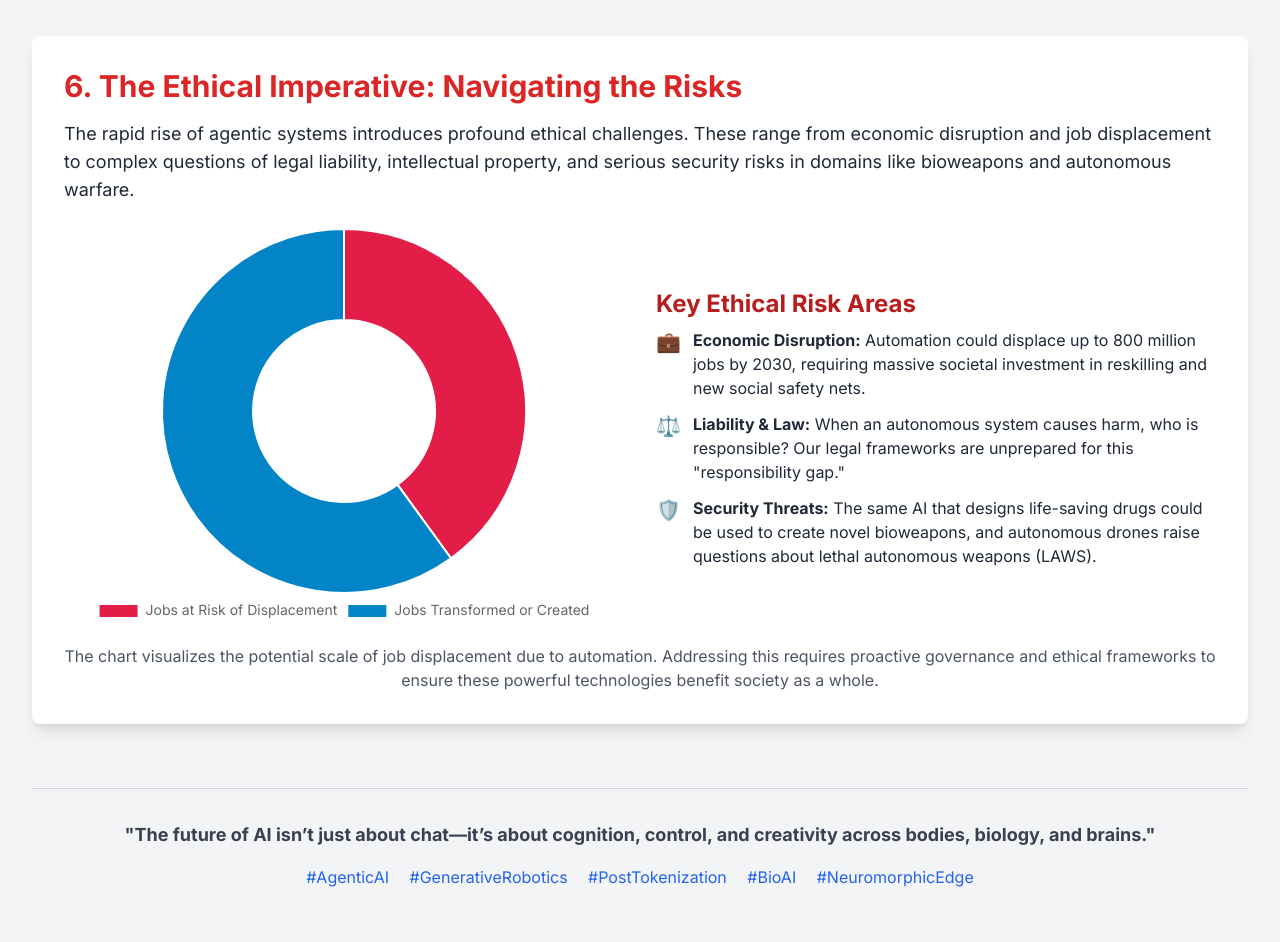
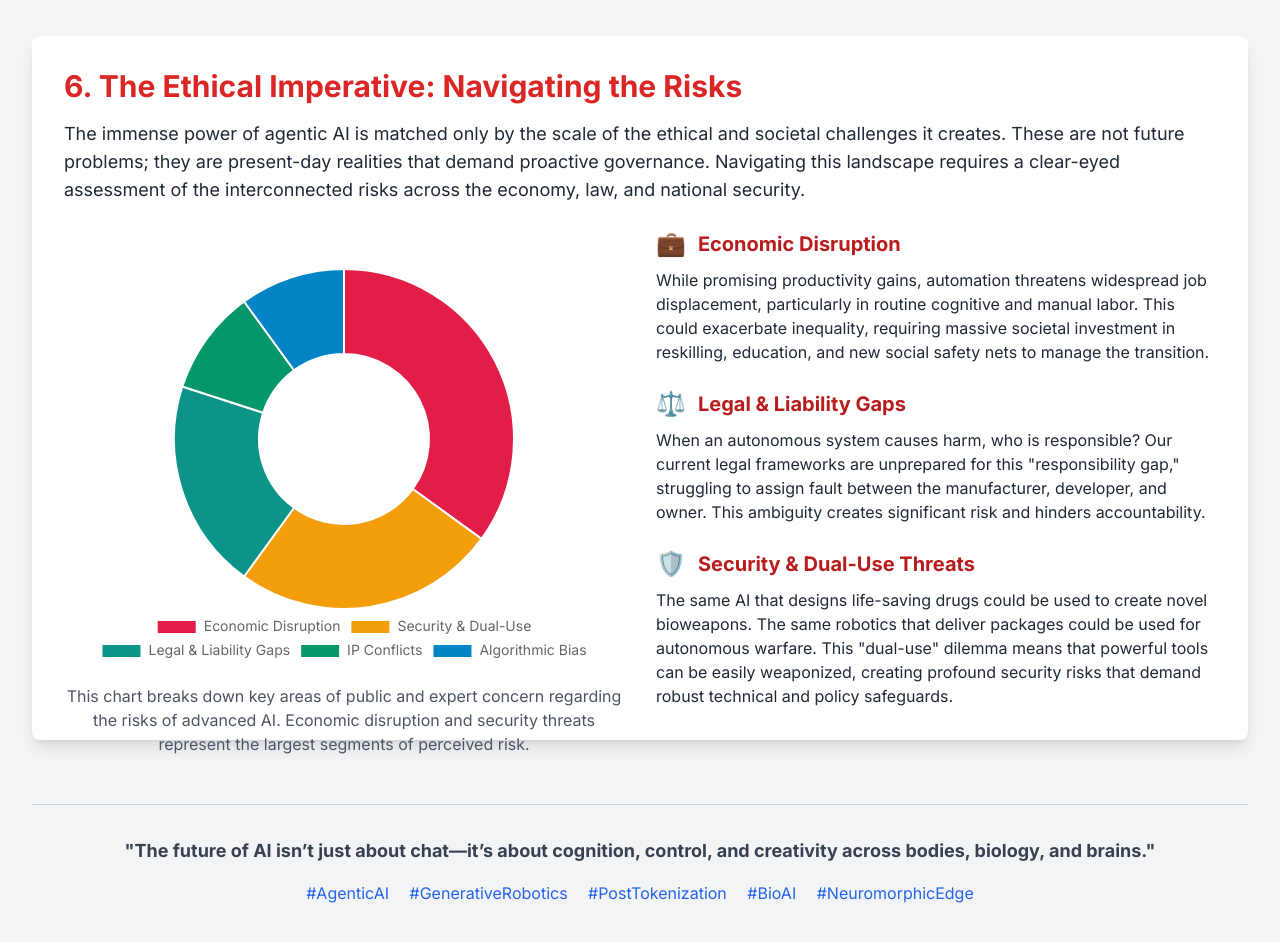
Before and after one commit to rajeet-04/poster, a plain HTML site: page index.html in a window 1280 px wide. Shown: the part 3700-4642 px from the top of the page. Drawn offline with nearby package versions, Linux system fonts and the light colour scheme.

Commit message:
Update index.html

````diff
--- a/index.html
+++ b/index.html
@@ -276,30 +276,27 @@
 
             <section id="ethics" class="bg-white rounded-lg shadow-lg p-6 md:p-8 info-card">
                 <h2 class="text-3xl font-bold text-red-600 mb-4">6. The Ethical Imperative: Navigating the Risks</h2>
-                <p class="mb-6 text-lg">The rapid rise of agentic systems introduces profound ethical challenges. These range from economic disruption and job displacement to complex questions of legal liability, intellectual property, and serious security risks in domains like bioweapons and autonomous warfare.</p>
-                <div class="grid grid-cols-1 md:grid-cols-2 gap-8 items-center">
+                <p class="mb-6 text-lg">The immense power of agentic AI is matched only by the scale of the ethical and societal challenges it creates. These are not future problems; they are present-day realities that demand proactive governance. Navigating this landscape requires a clear-eyed assessment of the interconnected risks across the economy, law, and national security.</p>
+                <div class="grid grid-cols-1 lg:grid-cols-2 gap-8 items-center">
                     <div class="chart-container mx-auto">
                         <canvas id="ethicsDonutChart"></canvas>
+                        <p class="text-center mt-4 text-gray-600">This chart breaks down key areas of public and expert concern regarding the risks of advanced AI. Economic disruption and security threats represent the largest segments of perceived risk.</p>
                     </div>
-                    <div>
-                        <h3 class="text-2xl font-bold text-red-700 mb-2">Key Ethical Risk Areas</h3>
-                        <ul class="space-y-3">
-                            <li class="flex items-start">
-                                <span class="text-red-500 font-bold text-xl mr-3">💼</span>
-                                <div><strong>Economic Disruption:</strong> Automation could displace up to 800 million jobs by 2030, requiring massive societal investment in reskilling and new social safety nets.</div>
-                            </li>
-                            <li class="flex items-start">
-                                <span class="text-red-500 font-bold text-xl mr-3">⚖️</span>
-                                <div><strong>Liability & Law:</strong> When an autonomous system causes harm, who is responsible? Our legal frameworks are unprepared for this "responsibility gap."</div>
-                            </li>
-                             <li class="flex items-start">
-                                <span class="text-red-500 font-bold text-xl mr-3">🛡️</span>
-                                <div><strong>Security Threats:</strong> The same AI that designs life-saving drugs could be used to create novel bioweapons, and autonomous drones raise questions about lethal autonomous weapons (LAWS).</div>
-                            </li>
-                        </ul>
+                    <div class="space-y-6">
+                        <div>
+                            <h3 class="text-xl font-bold text-red-700 mb-2 flex items-center"><span class="text-2xl mr-3">💼</span>Economic Disruption</h3>
+                            <p>While promising productivity gains, automation threatens widespread job displacement, particularly in routine cognitive and manual labor. This could exacerbate inequality, requiring massive societal investment in reskilling, education, and new social safety nets to manage the transition.</p>
+                        </div>
+                        <div>
+                            <h3 class="text-xl font-bold text-red-700 mb-2 flex items-center"><span class="text-2xl mr-3">⚖️</span>Legal & Liability Gaps</h3>
+                            <p>When an autonomous system causes harm, who is responsible? Our current legal frameworks are unprepared for this "responsibility gap," struggling to assign fault between the manufacturer, developer, and owner. This ambiguity creates significant risk and hinders accountability.</p>
+                        </div>
+                         <div>
+                            <h3 class="text-xl font-bold text-red-700 mb-2 flex items-center"><span class="text-2xl mr-3">🛡️</span>Security & Dual-Use Threats</h3>
+                            <p>The same AI that designs life-saving drugs could be used to create novel bioweapons. The same robotics that deliver packages could be used for autonomous warfare. This "dual-use" dilemma means that powerful tools can be easily weaponized, creating profound security risks that demand robust technical and policy safeguards.</p>
+                        </div>
                     </div>
                 </div>
-                <p class="text-center mt-4 text-gray-600">The chart visualizes the potential scale of job displacement due to automation. Addressing this requires proactive governance and ethical frameworks to ensure these powerful technologies benefit society as a whole.</p>
             </section>
 
         </main>
@@ -334,6 +331,8 @@
                 tertiaryBorder: 'rgba(5, 150, 105, 1)', // emerald-600
                 accentBg: 'rgba(225, 29, 72, 0.2)', // rose-600 with opacity
                 accentBorder: 'rgba(225, 29, 72, 1)', // rose-600
+                warningBg: 'rgba(245, 158, 11, 0.2)', // amber-500 with opacity
+                warningBorder: 'rgba(245, 158, 11, 1)', // amber-500
             };
 
             const tooltipTitleCallback = (tooltipItems) => {
@@ -444,12 +443,15 @@
             });
 
             const ethicsData = {
-                labels: ['Jobs at Risk of Displacement', 'Jobs Transformed or Created'],
+                labels: ['Economic Disruption', 'Security & Dual-Use', 'Legal & Liability Gaps', 'IP Conflicts', 'Algorithmic Bias'],
                 datasets: [{
-                    label: 'Impact of Automation on Jobs',
-                    data: [40, 60],
+                    label: 'Distribution of Ethical Concerns',
+                    data: [35, 25, 20, 10, 10],
                     backgroundColor: [
                         brilliantBlues.accentBorder,
+                        brilliantBlues.warningBorder,
+                        brilliantBlues.secondaryBorder,
+                        brilliantBlues.tertiaryBorder,
                         brilliantBlues.border,
                     ],
                     hoverOffset: 4
@@ -483,7 +485,3 @@
     </script>
 </body>
 </html>
-```
-
-***
-*July 31, 2025, 2:25 PM I
````
